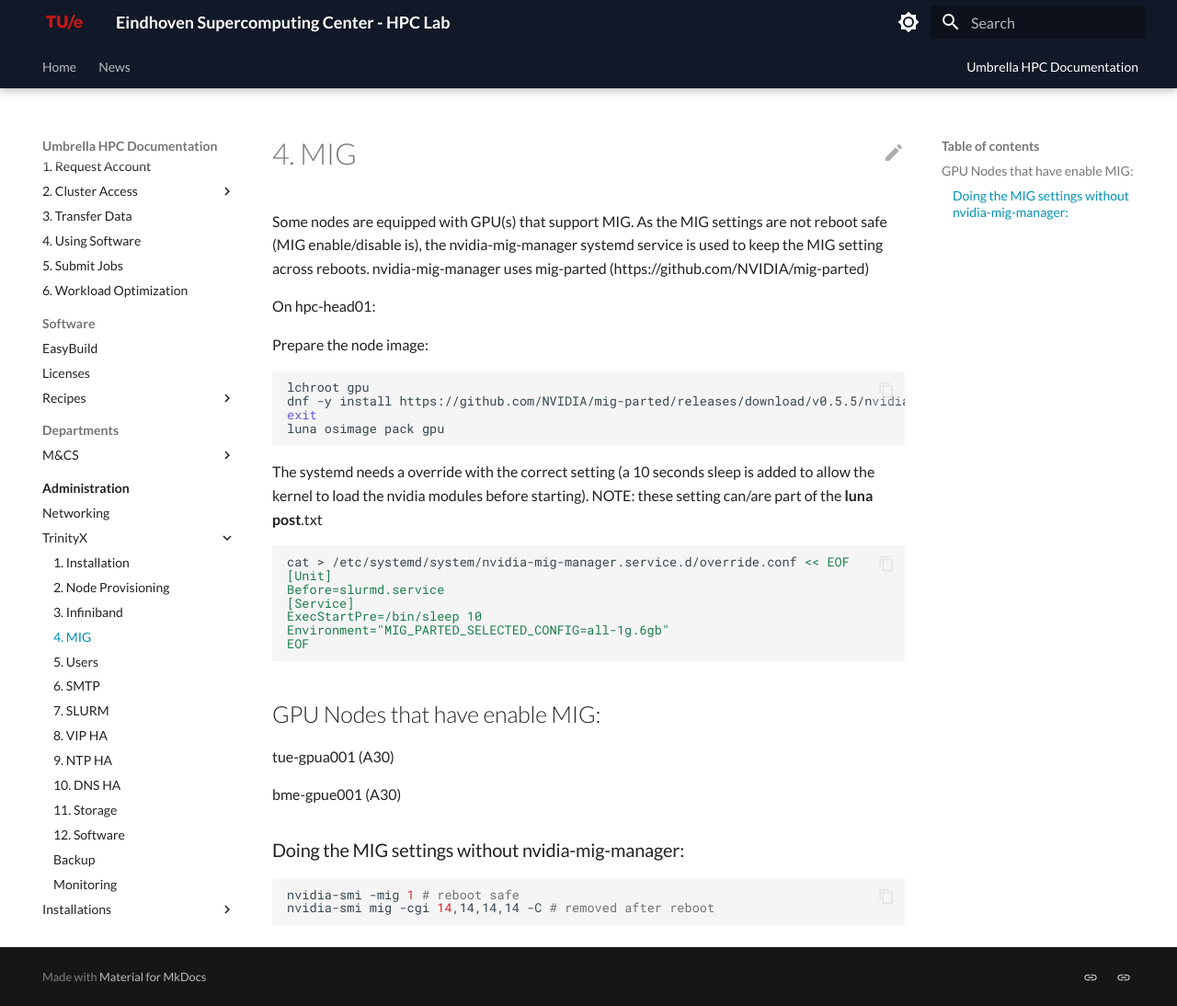
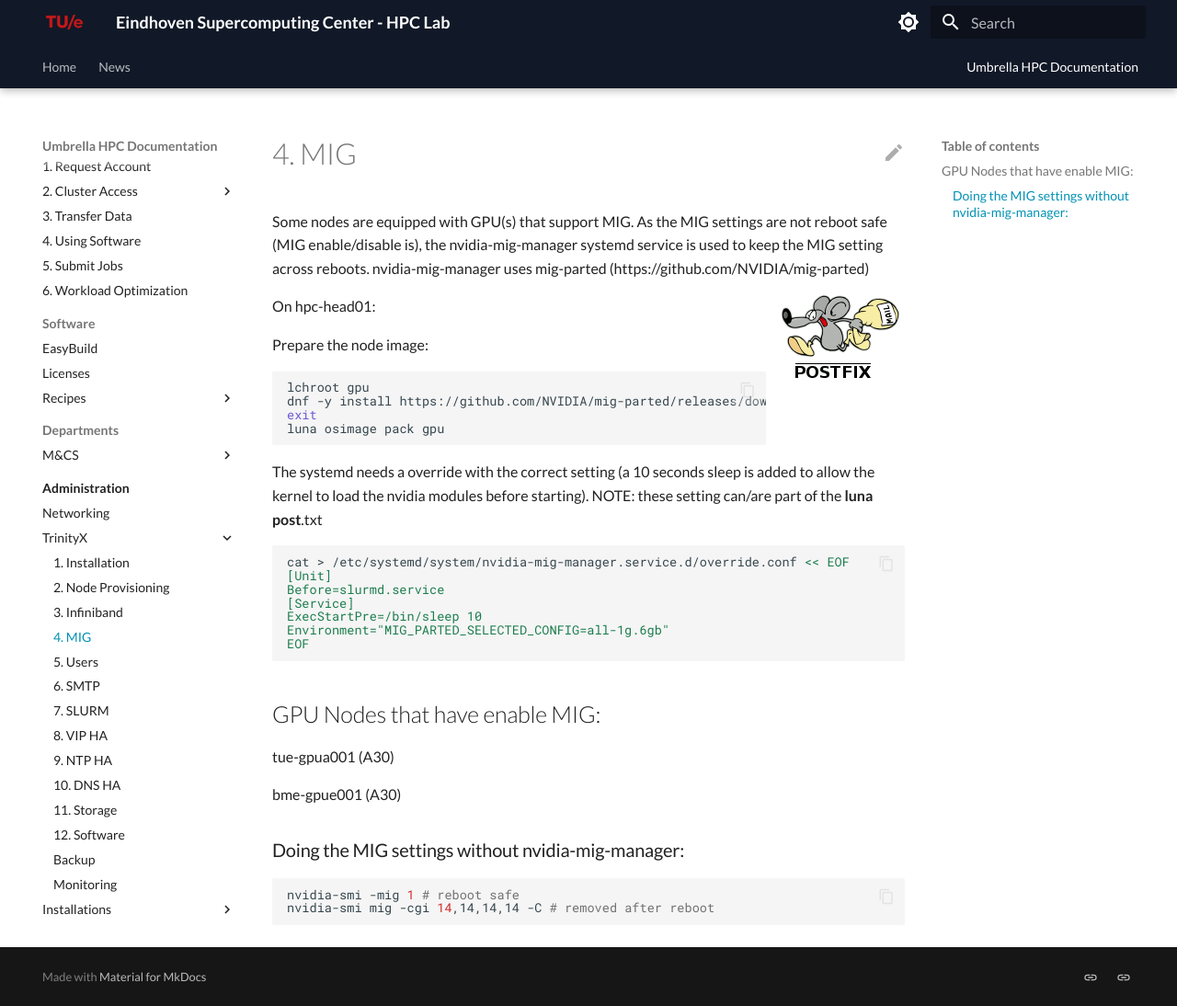
Before and after one commit to gferhpc/supercomputing.tue.nl, an MkDocs documentation site: the page built from pages/documentation/administration/trinityx/mig.md, in a window 1280 px wide and 1094 px high. Shown: the whole window at 92% size. Built offline with MkDocs 1.6.1 and Material for MkDocs 9.7.7, drawn with Linux system fonts in a browser that asks for light colours.

Commit message:
Update mig.md

```diff
--- a/pages/documentation/administration/trinityx/mig.md
+++ b/pages/documentation/administration/trinityx/mig.md
@@ -1,4 +1,6 @@
 Some nodes are equipped with GPU(s) that support MIG.  As the MIG settings are not reboot safe (MIG enable/disable is), the nvidia-mig-manager systemd service is used to keep the MIG setting across reboots. nvidia-mig-manager uses mig-parted (https://github.com/NVIDIA/mig-parted)
+
+![Postfix Logo](postfix.png){ align=right heigth="200" }
 
 On hpc-head01:
 
```
